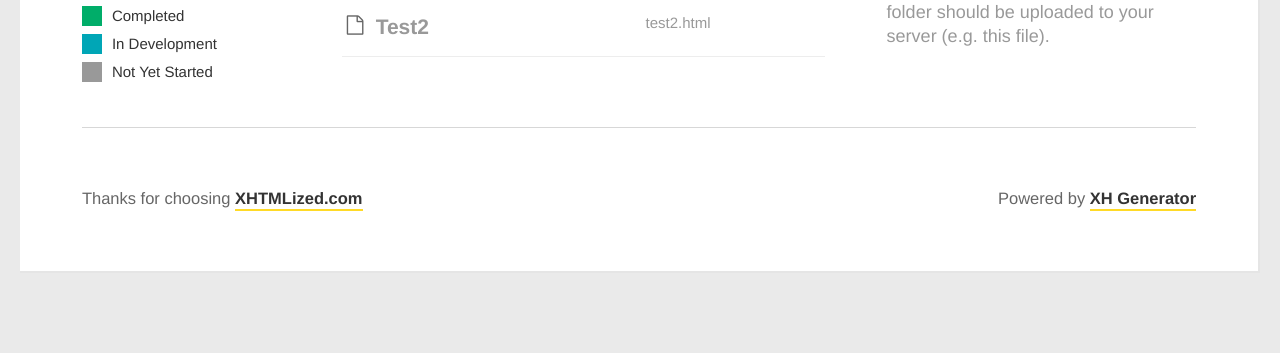
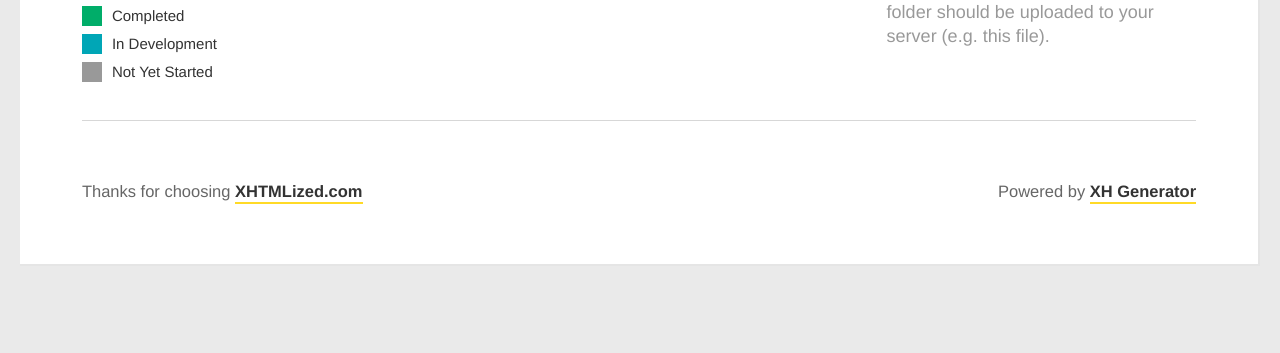
Before and after one commit to EmetsAr/Front-end-Test-Project, a website: page index.html in a window 1280 px wide. Shown: the part 589-942 px from the top of the page. Drawn offline with Linux system fonts and the light colour scheme.

Commit message:
index file changes

```diff
--- a/index.html
+++ b/index.html
@@ -164,8 +164,7 @@
       </header>
       <article>
         <ul>
-<li><i class="fa fa-file-o"></i><a href="dist/test.html"><strong>Test</strong> test.html</a><i class="fa fa-check"></i></li>
-<li><i class="fa fa-file-o"></i><a href="dist/test2.html"><strong>Test2</strong> test2.html</a><i class="fa fa-check"></i></li>
+<li><i class="fa fa-file-o"></i><a href="dist/home.html"><strong>Test</strong> test.html</a><i class="fa fa-check"></i></li>
 <!-- @@pageList -->
         </ul>
       </article>
```
